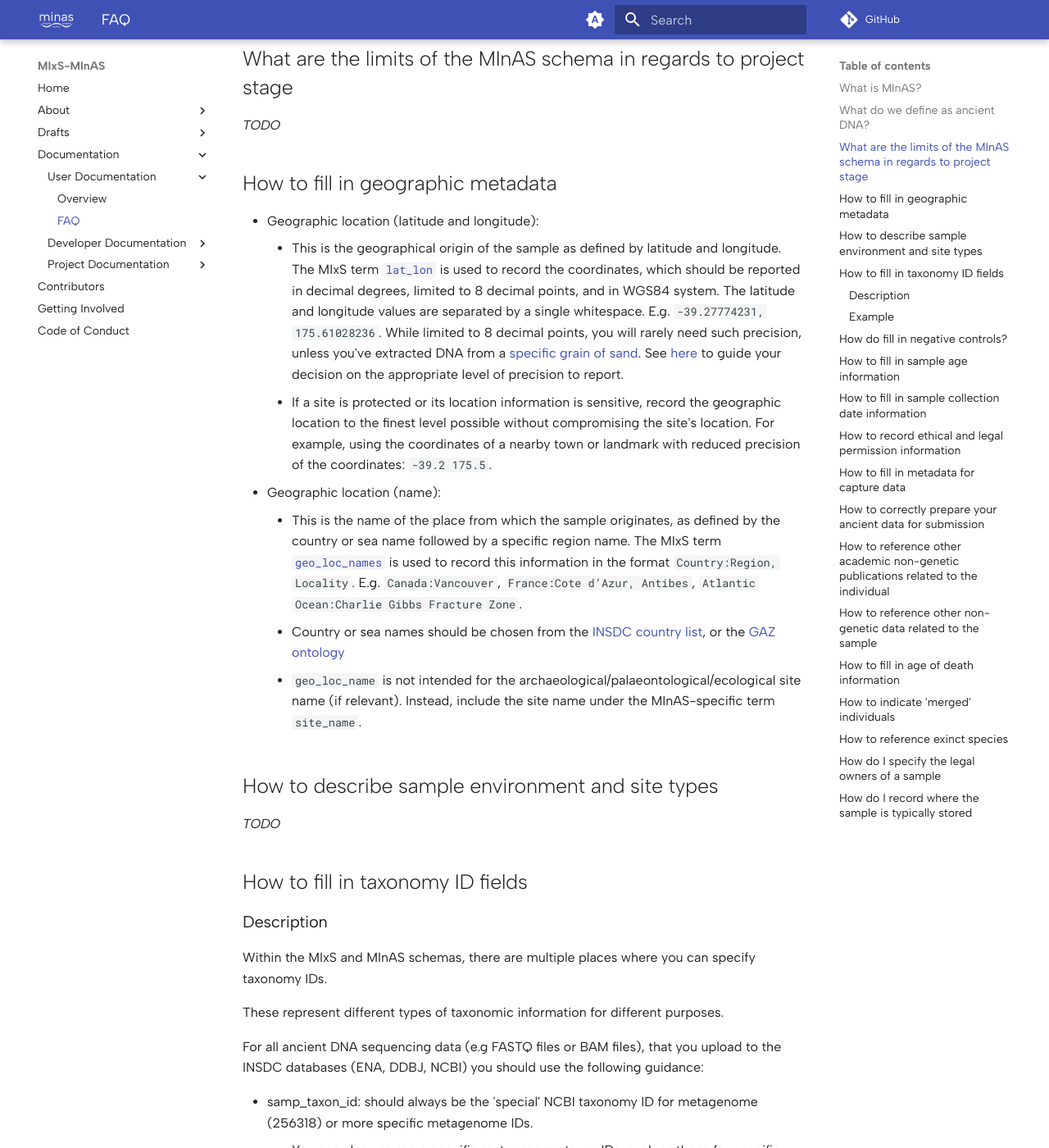
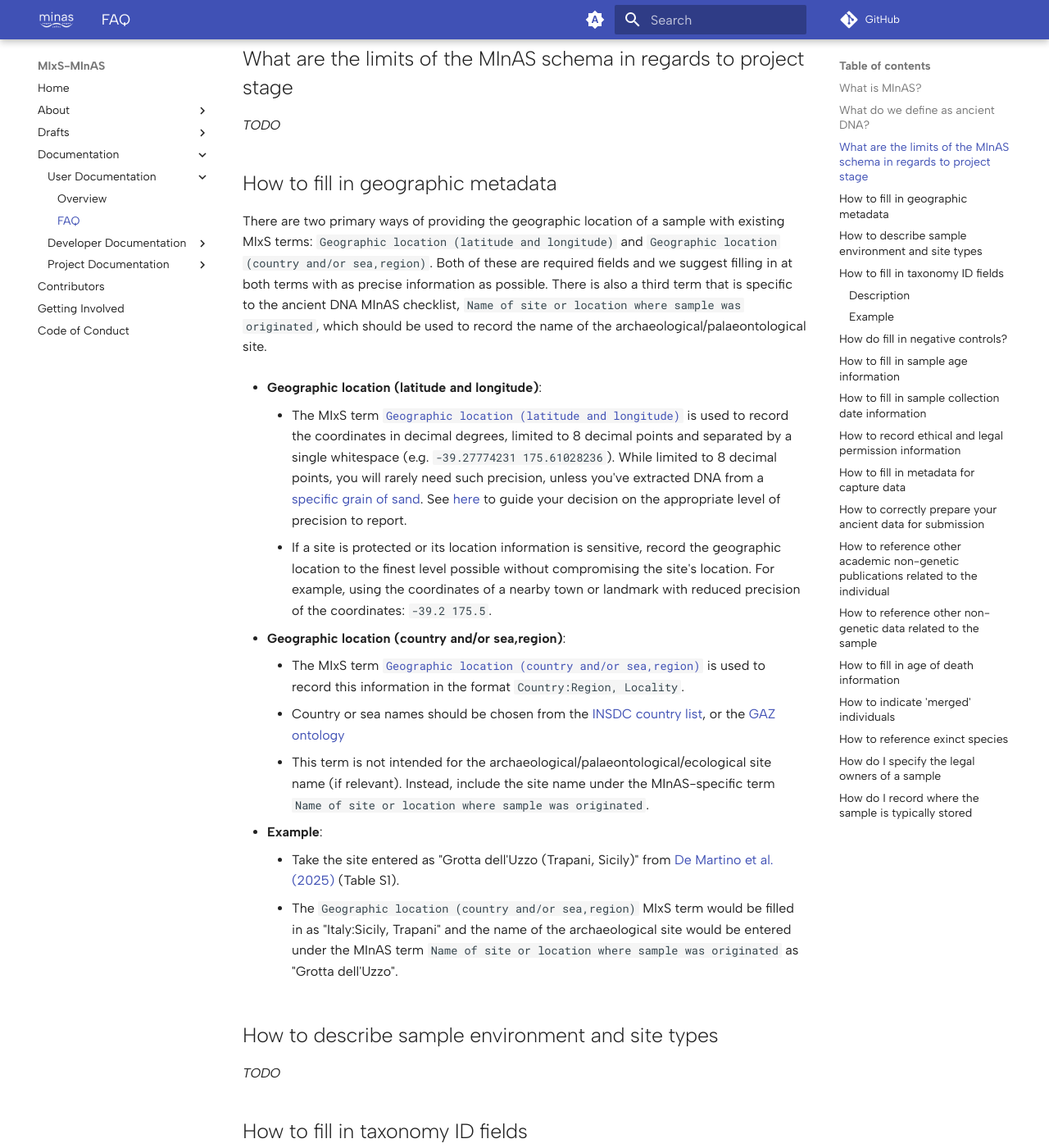
Before and after one commit to MIxS-MInAS/MIxS-MInAS.github.io, an MkDocs documentation site: the page built from docs/documentation/user-documentation/faq.md, in a window 1280 px wide and 1400 px high, scrolled down 620 px. Shown: the whole window at 82% size. Built offline with MkDocs 1.6.1 and Material for MkDocs 9.7.7, drawn with Linux system fonts in a browser that asks for light colours; comment, search, counter and statistics services are not loaded.

Commit message:
Update faq.md
Updated geography FAQ by removing some details and adding an example.

```diff
--- a/docs/documentation/user-documentation/faq.md
+++ b/docs/documentation/user-documentation/faq.md
@@ -23,14 +23,20 @@ _TODO_
 _TODO_
 
 ## How to fill in geographic metadata
+There are two primary ways of providing the geographic location of a sample with existing MIxS terms: `Geographic location (latitude and longitude)` and `Geographic location (country and/or sea,region)`. Both of these are required fields and we suggest filling in at both terms with as precise information as possible. There is also a third term that is specific to the ancient DNA MInAS checklist, `Name of site or location where sample was originated`, which should be used to record the name of the archaeological/palaeontological site.
 
--   Geographic location (latitude and longitude):
-    -  This is the geographical origin of the sample as defined by latitude and longitude. The MIxS term [`lat_lon`](https://genomicsstandardsconsortium.github.io/mixs/0000009/) is used to record the coordinates, which should be reported in decimal degrees, limited to 8 decimal points, and in WGS84 system. The latitude and longitude values are separated by a single whitespace. E.g. `-39.27774231, 175.61028236`. While limited to 8 decimal points, you will rarely need such precision, unless you've extracted DNA from a [specific grain of sand](https://xkcd.com/2170/). See [here](https://en.wikipedia.org/wiki/Decimal_degrees) to guide your decision on the appropriate level of precision to report.
+-   **Geographic location (latitude and longitude)**:
+    -  The MIxS term [`Geographic location (latitude and longitude)`](https://genomicsstandardsconsortium.github.io/mixs/0000009/) is used to record the coordinates in decimal degrees, limited to 8 decimal points and separated by a single whitespace (e.g. `-39.27774231 175.61028236`). While limited to 8 decimal points, you will rarely need such precision, unless you've extracted DNA from a [specific grain of sand](https://xkcd.com/2170/). See [here](https://en.wikipedia.org/wiki/Decimal_degrees) to guide your decision on the appropriate level of precision to report.
     -  If a site is protected or its location information is sensitive, record the geographic location to the finest level possible without compromising the site's location. For example, using the coordinates of a nearby town or landmark with reduced precision of the coordinates: `-39.2 175.5`.
--   Geographic location (name):
-    -   This is the name of the place from which the sample originates, as defined by the country or sea name followed by a specific region name. The MIxS term [`geo_loc_names`](https://genomicsstandardsconsortium.github.io/mixs/0000010/) is used to record this information in the format `Country:Region, Locality`. E.g. `Canada:Vancouver`, `France:Cote d’Azur, Antibes`, `Atlantic Ocean:Charlie Gibbs Fracture Zone`.
+
+-   **Geographic location (country and/or sea,region)**:
+    -   The MIxS term [`Geographic location (country and/or sea,region)`](https://genomicsstandardsconsortium.github.io/mixs/0000010/) is used to record this information in the format `Country:Region, Locality`.
     -   Country or sea names should be chosen from the [INSDC country list](http://insdc.org/country.html), or the [GAZ ontology](http://purl.bioontology.org/ontology/GAZ)
-    -   `geo_loc_name` is not intended for the archaeological/palaeontological/ecological site name (if relevant). Instead, include the site name under the MInAS-specific term `site_name`.
+    -   This term is not intended for the archaeological/palaeontological/ecological site name (if relevant). Instead, include the site name under the MInAS-specific term `Name of site or location where sample was originated`.
+
+-   **Example**:
+    - Take the site entered as "Grotta dell'Uzzo (Trapani, Sicily)" from [De Martino et al. (2025)](https://doi.org/10.1126/science.adt2642) (Table S1).
+    - The `Geographic location (country and/or sea,region)` MIxS term would be filled in as "Italy:Sicily, Trapani" and the name of the archaeological site would be entered under the MInAS term `Name of site or location where sample was originated` as "Grotta dell'Uzzo".
 
 ## How to describe sample environment and site types
 
```
